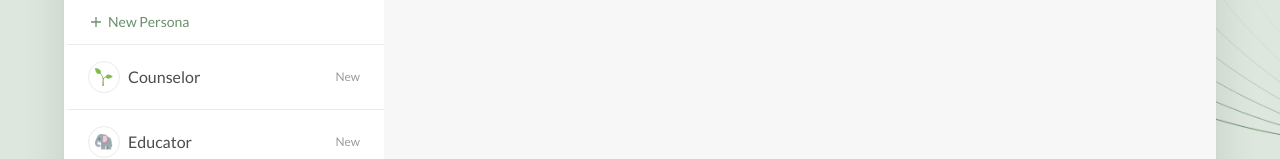
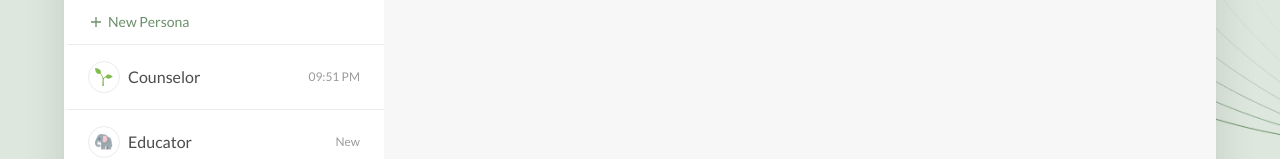
Before and after one commit to joelai1234/gen-talk-frontend, a React (Vite) app: page /chatbot in a window 1280 px wide. Shown: the part 142-301 px from the top of the page. Built offline with nearby package versions, Linux system fonts and the light colour scheme.

Commit message:
feat: sort chat bot

```diff
--- a/package.json
+++ b/package.json
@@ -16,6 +16,7 @@
     "@radix-ui/react-slot": "^1.1.0",
     "class-variance-authority": "^0.7.0",
     "clsx": "^2.1.1",
+    "date-fns": "^3.6.0",
     "lucide-react": "^0.403.0",
     "react": "^18.3.1",
     "react-dom": "^18.3.1",
--- a/src/pages/ChatBot.tsx
+++ b/src/pages/ChatBot.tsx
@@ -4,6 +4,7 @@ import { ChatRoomSender } from '@/model/chatBot'
 import { useEffect, useRef, useState } from 'react'
 import { IoMdSearch } from 'react-icons/io'
 import { IoMdAdd } from 'react-icons/io'
+import { format } from 'date-fns'
 
 const mockChatBotData = [
   {
@@ -65,19 +66,19 @@ export default function ChatBot() {
         {
           id: 1,
           text: 'Hello! How can I help you today?',
-          time: '12:00 PM',
+          time: new Date(),
           sender: ChatRoomSender.Bot
         },
         {
           id: 2,
           text: 'I am feeling really anxious lately.',
-          time: '12:01 PM',
+          time: new Date(),
           sender: ChatRoomSender.User
         },
         {
           id: 3,
           text: 'I am sorry to hear that. Can you tell me more about what is causing your anxiety?',
-          time: '12:02 PM',
+          time: new Date(),
           sender: ChatRoomSender.Bot
         }
       ]
@@ -94,11 +95,7 @@ export default function ChatBot() {
     const newMessage = {
       id: messages.length + 1,
       text: message,
-      time: new Date().toLocaleTimeString('en-US', {
-        hour: 'numeric',
-        minute: 'numeric',
-        hour12: true
-      }),
+      time: new Date(),
       sender: ChatRoomSender.User
     }
     setChatRoomMessages((prevMessages) => {
@@ -125,11 +122,7 @@ export default function ChatBot() {
         const mockBotMessage = {
           id: 1,
           text: 'I am sorry to hear that. Can you tell me more about what is causing your anxiety?',
-          time: new Date().toLocaleTimeString('en-US', {
-            hour: 'numeric',
-            minute: 'numeric',
-            hour12: true
-          }),
+          time: new Date(),
           sender: ChatRoomSender.Bot
         }
         if (index !== -1) {
@@ -190,16 +183,55 @@ export default function ChatBot() {
             </button>
           </div>
           <div>
-            {chatBotData.map((item) => (
+            {chatBotData
+              .sort((a, b) => {
+                const AMessagesLength =
+                  chatRoomMessages.find(
+                    (chatRoom) => chatRoom.selectedPersonaId === a.id
+                  )?.messages?.length ?? 0
+                const BMessagesLength =
+                  chatRoomMessages.find(
+                    (chatRoom) => chatRoom.selectedPersonaId === b.id
+                  )?.messages?.length ?? 0
+
+                const lastMessageTimeA =
+                  chatRoomMessages
+                    .find((chatRoom) => chatRoom.selectedPersonaId === a.id)
+                    ?.messages[AMessagesLength - 1].time.getTime() ?? 0
+
+                const lastMessageTimeB =
+                  chatRoomMessages
+                    .find((chatRoom) => chatRoom.selectedPersonaId === b.id)
+                    ?.messages[BMessagesLength - 1].time.getTime() ?? 0
+
+                return lastMessageTimeB - lastMessageTimeA
+              })
+              .map((item) => {
+                const length =
+                  chatRoomMessages.find(
+                    (chatRoom) => chatRoom.selectedPersonaId === item.id
+                  )?.messages?.length ?? 0
+                return (
                   <ChatBotItem
                     key={item.id}
                     avatar={item.avatar}
                     name={item.name}
-                time={item.time}
+                    time={
+                      length > 0
+                        ? format(
+                            chatRoomMessages.find(
+                              (chatRoom) =>
+                                chatRoom.selectedPersonaId === item.id
+                            )?.messages[length - 1].time ?? new Date(),
+                            'hh:mm a'
+                          )
+                        : 'New'
+                    }
                     active={item.id === selectedPersonaId}
                     onClick={() => setSelectedPersonaId(item.id)}
                   />
-            ))}
+                )
+              })}
           </div>
         </div>
         <div className="flex-1">
```
Also changed, not shown: 1 other file (tests, documents, lock files or other folders). Lines whose indentation alone changed are shown as unchanged.
